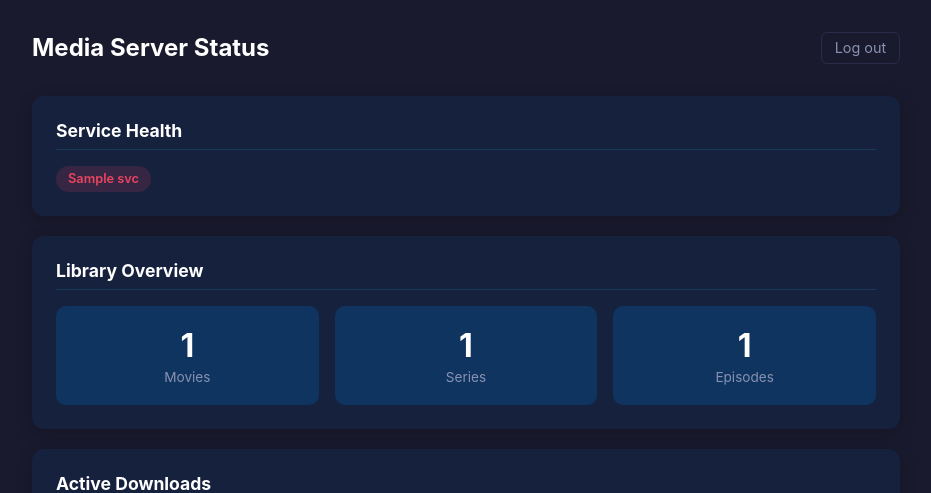
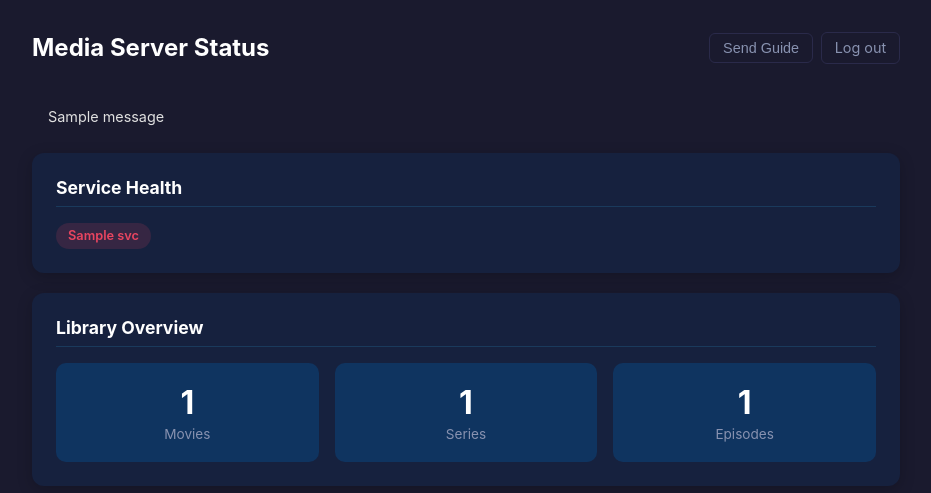
Before and after one commit to jlaszloe6/mediaserver, a Flask app: template status-page/templates/dashboard.html in a window 1280 px wide. Shown: the top 493 px of the page, without its empty margins (174-1105 px from the left). Run offline with Flask 3, Linux system fonts and the light colour scheme; the template is opened without the code that fills it: most values are stand-ins (such as "Sample title", 1, 10 or a date in 2020); one stand-in notice (Sample message) is shown; parts of the project's set-up code (start-up, migrations or seed data) failed here and were passed over.

Commit message:
Mask sensitive URLs in tracked files, add Send Guide email feature
Security:
- Caddyfile: replace hardcoded duckdns domains with env vars ($CADDY_DOMAIN_*)
- docker-compose: replace hardcoded BASE_URL with $STATUSPAGE_BASE_URL
- .env.example: add new env vars with placeholder values

Features:
- Status page: "Send Guide" button emails logged-in user a Quick Actions manual
- Dashboard: add flash message display for email confirmation/errors
- Guide covers: adding/removing content, watching, subtitles, auto-cleanup

Co-Authored-By: Claude Opus 4.6 (1M context) <noreply@anthropic.com>

```diff
--- a/docker-compose.yml
+++ b/docker-compose.yml
@@ -172,6 +172,9 @@ services:
     network_mode: host
     environment:
       - DUCKDNS_TOKEN=${DUCKDNS_TOKEN}
+      - CADDY_DOMAIN_PLEX=${CADDY_DOMAIN_PLEX}
+      - CADDY_DOMAIN_SEERR=${CADDY_DOMAIN_SEERR}
+      - CADDY_DOMAIN_STATUS=${CADDY_DOMAIN_STATUS}
     volumes:
       - ./caddy/Caddyfile:/etc/caddy/Caddyfile:ro
       - ./config/caddy/data:/data
@@ -217,7 +220,7 @@ services:
     environment:
       - SECRET_KEY=${STATUSPAGE_SECRET_KEY}
       - ALLOWED_EMAILS=${STATUSPAGE_ALLOWED_EMAILS}
-      - BASE_URL=https://freya-status.duckdns.org
+      - BASE_URL=${STATUSPAGE_BASE_URL}
       - SONARR_API_KEY=${SONARR_API_KEY}
       - RADARR_API_KEY=${RADARR_API_KEY}
       - PLEX_TOKEN=${PLEX_TOKEN}
--- a/status-page/app.py
+++ b/status-page/app.py
@@ -424,6 +424,70 @@ def auth(token):
     return redirect(url_for("dashboard"))
 
 
+@app.route("/send-guide", methods=["POST"])
+@login_required
+def send_guide():
+    if not check_csrf():
+        abort(403)
+    email = session["user_email"]
+    try:
+        send_user_guide(email)
+        flash("Quick Actions guide sent to your email.", "info")
+    except Exception as e:
+        app.logger.error(f"Failed to send guide: {e}")
+        flash("Failed to send guide. Please try again later.", "error")
+    return redirect(url_for("dashboard"))
+
+
+def send_user_guide(email):
+    html = """\
+<html>
+<body style="font-family: -apple-system, BlinkMacSystemFont, 'Segoe UI', Roboto, sans-serif; color: #333; max-width: 600px; margin: 0 auto; padding: 20px;">
+<h1 style="color: #1a1a2e; border-bottom: 2px solid #e94560; padding-bottom: 10px;">Media Server Quick Actions</h1>
+
+<h2 style="color: #16213e;">Adding Movies &amp; TV Shows</h2>
+<table style="width: 100%; border-collapse: collapse; margin-bottom: 20px;">
+<tr style="background: #f5f5f5;"><td style="padding: 10px; border: 1px solid #ddd;"><strong>Trakt Watchlist</strong> (recommended)</td><td style="padding: 10px; border: 1px solid #ddd;">Go to <a href="https://trakt.tv">trakt.tv</a> &rarr; search &rarr; click bookmark icon. Picked up within 1 hour.</td></tr>
+<tr><td style="padding: 10px; border: 1px solid #ddd;"><strong>Seerr</strong></td><td style="padding: 10px; border: 1px solid #ddd;">Browse and request via the Seerr app. Sign in with your Plex account.</td></tr>
+</table>
+
+<h2 style="color: #16213e;">Removing Content</h2>
+<table style="width: 100%; border-collapse: collapse; margin-bottom: 20px;">
+<tr style="background: #f5f5f5;"><td style="padding: 10px; border: 1px solid #ddd;"><strong>Remove from Trakt</strong></td><td style="padding: 10px; border: 1px solid #ddd;">Remove from watchlist &rarr; auto-deleted within ~2 hours</td></tr>
+<tr><td style="padding: 10px; border: 1px solid #ddd;"><strong>Delete from Plex</strong></td><td style="padding: 10px; border: 1px solid #ddd;">Three dots (&hellip;) &rarr; Delete. Cleaned up within 30 minutes.</td></tr>
+</table>
+
+<h2 style="color: #16213e;">Watching</h2>
+<ul style="line-height: 1.8;">
+<li><strong>Plex apps</strong> &mdash; Install on phone, TV, streaming device, or game console. Sign in with your Plex account.</li>
+<li><strong>Web browser</strong> &mdash; Use the Plex web URL (ask your admin).</li>
+<li><strong>Quality</strong> &mdash; Set the Plex player to <strong>Original</strong> quality for best results. This avoids buffering.</li>
+<li><strong>Subtitles</strong> &mdash; Most downloads include English subtitles. Toggle them in the Plex player.</li>
+</ul>
+
+<h2 style="color: #16213e;">Good to Know</h2>
+<ul style="line-height: 1.8;">
+<li>Watched content is <strong>automatically removed after 30 days</strong> to free space.</li>
+<li>Want to rewatch? Just add it to your Trakt watchlist again.</li>
+<li>New releases download once a digital version is available (not while in theaters).</li>
+<li>TV series: all existing episodes download, and new ones download as they air.</li>
+</ul>
+
+<hr style="border: none; border-top: 1px solid #ddd; margin: 20px 0;">
+<p style="color: #888; font-size: 12px;">Sent from Media Server Status Page</p>
+</body>
+</html>"""
+
+    msg = MIMEText(html, "html")
+    msg["Subject"] = "Media Server - Quick Actions Guide"
+    msg["From"] = SMTP_FROM
+    msg["To"] = email
+    with smtplib.SMTP(SMTP_SERVER, SMTP_PORT) as server:
+        server.starttls()
+        server.login(SMTP_USER, SMTP_PASSWORD)
+        server.send_message(msg)
+
+
 @app.route("/logout")
 def logout():
     session.clear()
--- a/status-page/templates/dashboard.html
+++ b/status-page/templates/dashboard.html
@@ -34,6 +34,17 @@
             transition: color 0.2s, border-color 0.2s;
         }
         .logout:hover { color: #e94560; border-color: #e94560; }
+        .guide-btn {
+            background: transparent;
+            color: #8892b0;
+            font-size: 0.9rem;
+            padding: 0.4rem 0.8rem;
+            border: 1px solid #2a2a4a;
+            border-radius: 6px;
+            cursor: pointer;
+            transition: color 0.2s, border-color 0.2s;
+        }
+        .guide-btn:hover { color: #2ecc71; border-color: #2ecc71; }
 
         .section {
             background: #16213e;
@@ -153,6 +164,15 @@
 
         .empty { color: #8892b0; font-size: 0.85rem; font-style: italic; }
 
+        .flash {
+            padding: 0.75rem 1rem;
+            border-radius: 8px;
+            margin-bottom: 1rem;
+            font-size: 0.9rem;
+        }
+        .flash.info { background: rgba(100,150,255,0.15); color: #8ab4f8; }
+        .flash.error { background: rgba(233,69,96,0.15); color: #e94560; }
+
         @media (max-width: 600px) {
             .stats { grid-template-columns: 1fr; }
             .container { padding: 1rem 0.5rem; }
@@ -165,8 +185,22 @@
     <div class="container">
         <header>
             <h1>Media Server Status</h1>
-            <a href="{{ url_for('logout') }}" class="logout">Log out</a>
+            <div style="display:flex;gap:0.5rem;align-items:center">
+                <form action="{{ url_for('send_guide') }}" method="post" style="margin:0">
+                    <input type="hidden" name="_csrf" value="{{ csrf_token() }}">
+                    <button type="submit" class="guide-btn" title="Email yourself the quick actions user manual">Send Guide</button>
+                </form>
+                <a href="{{ url_for('logout') }}" class="logout">Log out</a>
+            </div>
         </header>
+
+        {% with messages = get_flashed_messages(with_categories=true) %}
+        {% if messages %}
+            {% for category, message in messages %}
+                <div class="flash {{ category }}">{{ message }}</div>
+            {% endfor %}
+        {% endif %}
+        {% endwith %}
 
         <!-- Service Health -->
         <div class="section">
```
Also changed, not shown: 2 other files.
